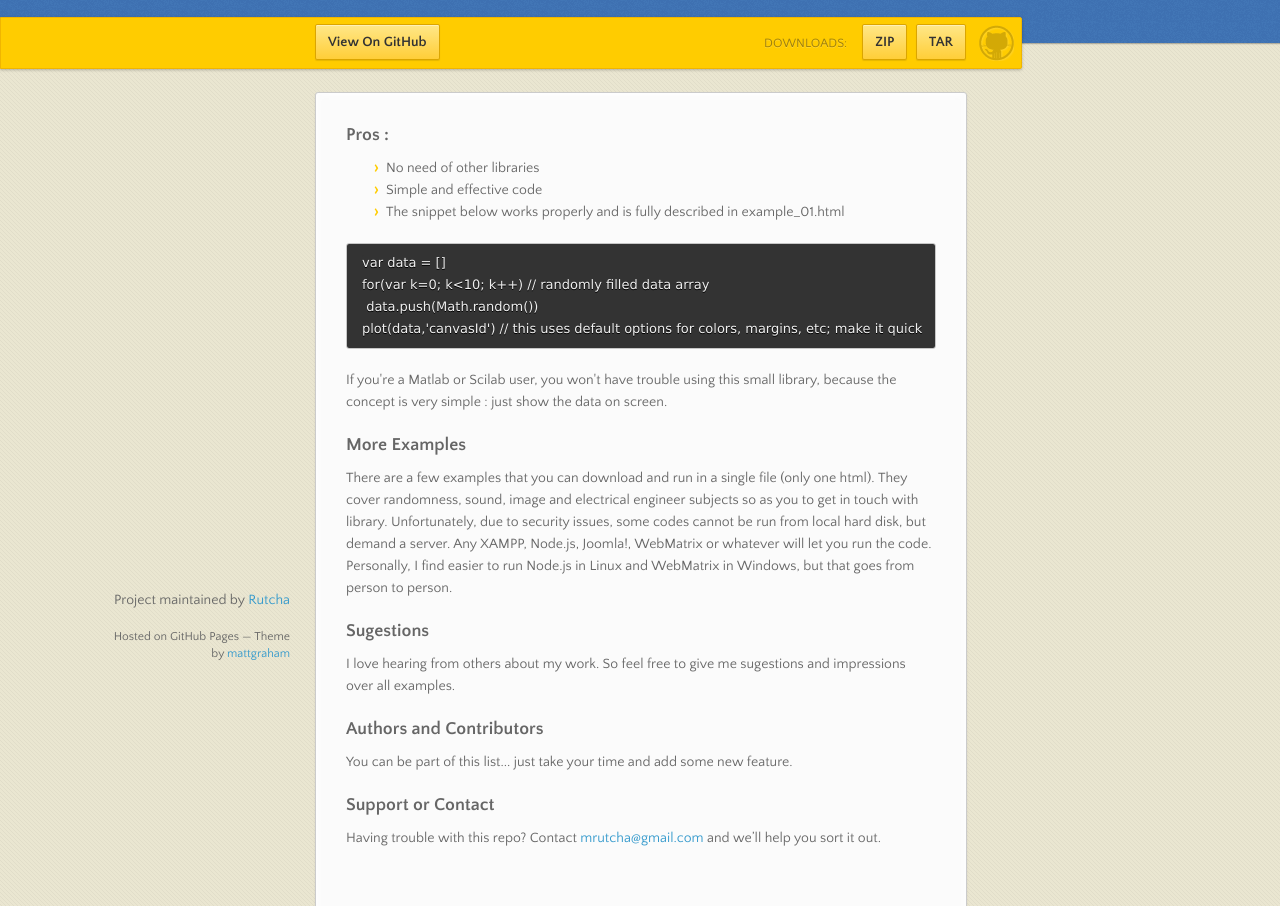
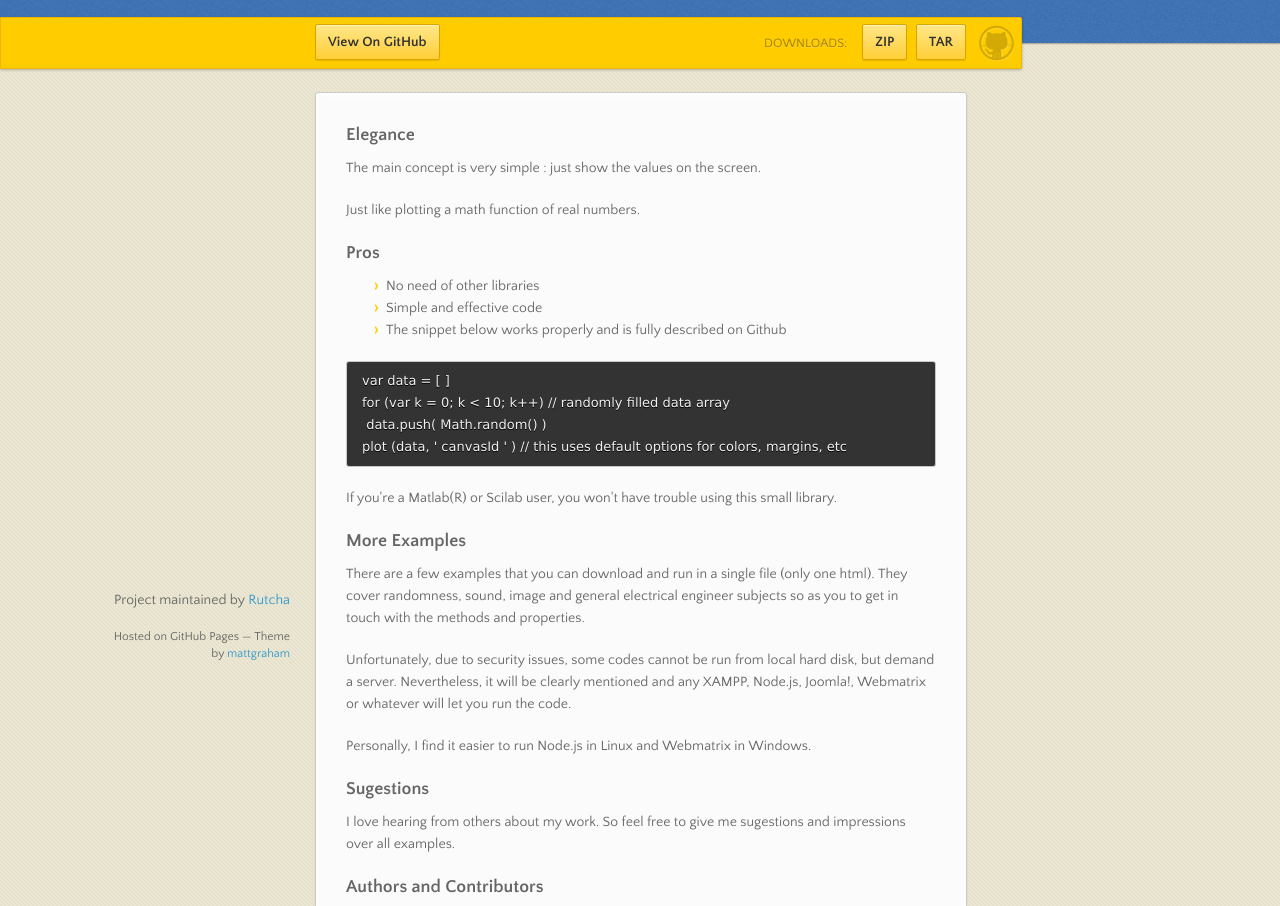
Before and after one commit to rpseacsu1/plots, a plain HTML site: page index.html in a window 1280 px wide. Shown: the part 98-1004 px from the top of the page. Drawn offline with nearby package versions, Linux system fonts and the light colour scheme.

Commit message:
Create gh-pages branch via GitHub

```diff
--- a/index.html
+++ b/index.html
@@ -18,7 +18,7 @@
 
       <header>
         <h1>Plotsjs</h1>
-        <p>Javascript library for plotting math functions or data arrays very similar to the &quot; plot &quot; command found in Matlab or Scilab.</p>
+        <p>Javascript library for plotting math functions or data arrays very similar to the 'plot' command found in Matlab or Scilab.</p>
       </header>
 
       <div id="banner">
@@ -40,26 +40,35 @@
       </nav>
       <section>
         <h3>
-<a name="pros-" class="anchor" href="#pros-"><span class="octicon octicon-link"></span></a>Pros :</h3>
+<a name="elegance" class="anchor" href="#elegance"><span class="octicon octicon-link"></span></a>Elegance</h3>
+
+<p>The main concept is very simple : just show the values on the screen.</p>
+
+<p>Just like plotting a math function of real numbers.</p>
+
+<h3>
+<a name="pros" class="anchor" href="#pros"><span class="octicon octicon-link"></span></a>Pros</h3>
 
 <ul>
 <li>No need of other libraries</li>
 <li>Simple and effective code</li>
-<li>The snippet below works properly and is fully described in example_01.html</li>
-</ul><pre><code>var data = []
-for(var k=0; k&lt;10; k++) // randomly filled data array
- data.push(Math.random())
-plot(data,'canvasId') // this uses default options for colors, margins, etc; make it quick
+<li>The snippet below works properly and is fully described on Github</li>
+</ul><pre><code>var data = [ ]
+for (var k = 0; k &lt; 10; k++) // randomly filled data array
+ data.push( Math.random() )
+plot (data, ' canvasId ' ) // this uses default options for colors, margins, etc
 </code></pre>
 
-<p>If you're a Matlab or Scilab user, you won't have trouble using this small library, because the concept is very simple : just show the data on screen.</p>
+<p>If you're a Matlab(R) or Scilab user, you won't have trouble using this small library.</p>
 
 <h3>
 <a name="more-examples" class="anchor" href="#more-examples"><span class="octicon octicon-link"></span></a>More Examples</h3>
 
-<p>There are a few examples that you can download and run in a single file (only one html). They cover randomness, sound, image and electrical engineer subjects so as you to get in touch with library.
-Unfortunately, due to security issues, some codes cannot be run from local hard disk, but demand a server. Any XAMPP, Node.js, Joomla!, WebMatrix or whatever will let you run the code.
-Personally, I find easier to run Node.js in Linux and WebMatrix in Windows, but that goes from person to person.</p>
+<p>There are a few examples that you can download and run in a single file (only one html). They cover randomness, sound, image and general electrical engineer subjects so as you to get in touch with the methods and properties.</p>
+
+<p>Unfortunately, due to security issues, some codes cannot be run from local hard disk, but demand a server. Nevertheless, it will be clearly mentioned and any XAMPP, Node.js, Joomla!, Webmatrix or whatever will let you run the code.</p>
+
+<p>Personally, I find it easier to run Node.js in Linux and Webmatrix in Windows.</p>
 
 <h3>
 <a name="sugestions" class="anchor" href="#sugestions"><span class="octicon octicon-link"></span></a>Sugestions</h3>
@@ -75,6 +84,11 @@ Personally, I find easier to run Node.js in Linux and WebMatrix in Windows, but
 <a name="support-or-contact" class="anchor" href="#support-or-contact"><span class="octicon octicon-link"></span></a>Support or Contact</h3>
 
 <p>Having trouble with this repo? Contact <a href="mailto:mrutcha@gmail.com">mrutcha@gmail.com</a> and we’ll help you sort it out.</p>
+
+<h3>
+<a name="todo-list" class="anchor" href="#todo-list"><span class="octicon octicon-link"></span></a>TODO list</h3>
+
+<p>Zoom will shortly be implemented</p>
       </section>
       <footer>
         <p>Project maintained by <a href="https://github.com/Rutcha">Rutcha</a></p>
```
Also changed, not shown: params.json (+1 -1 lines).
